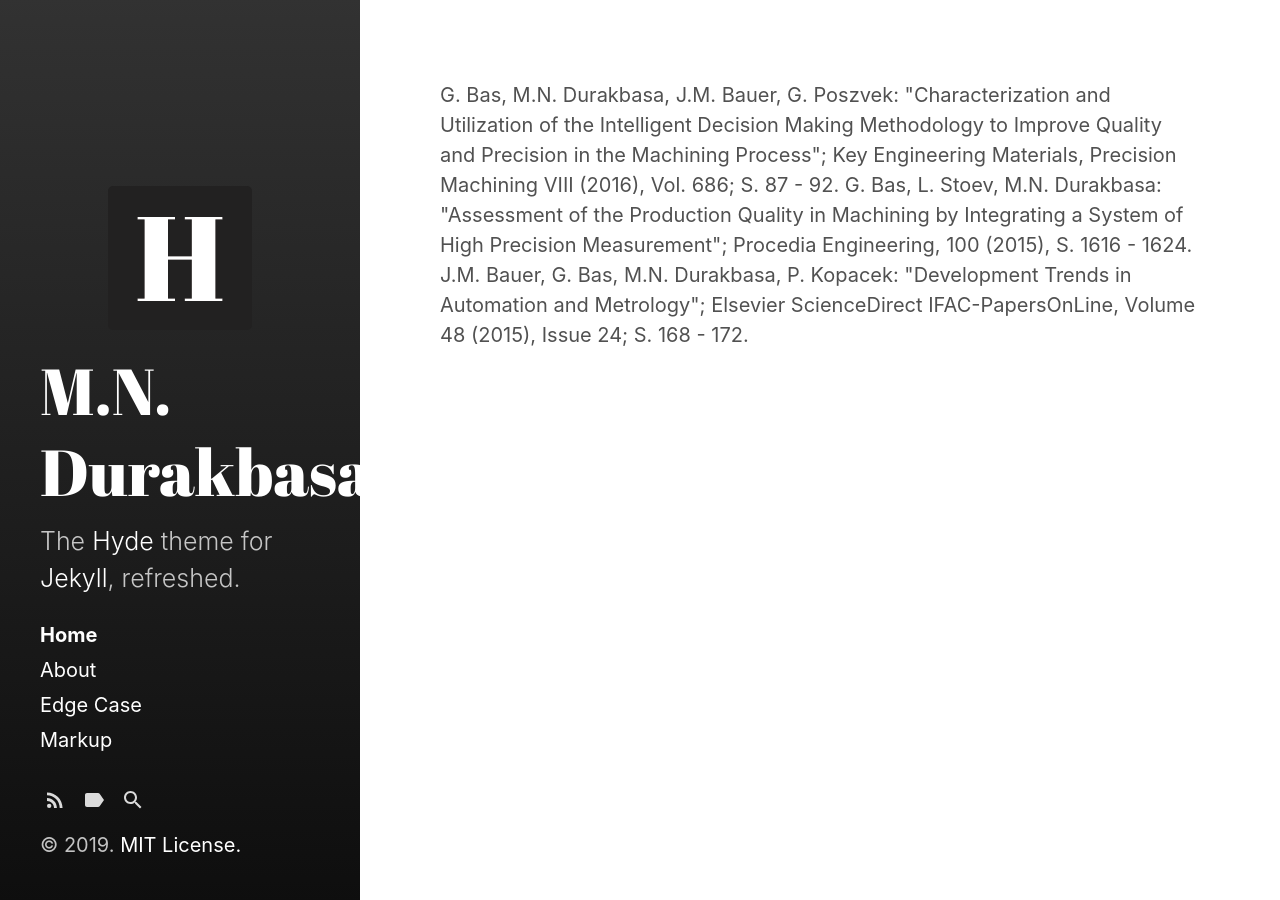
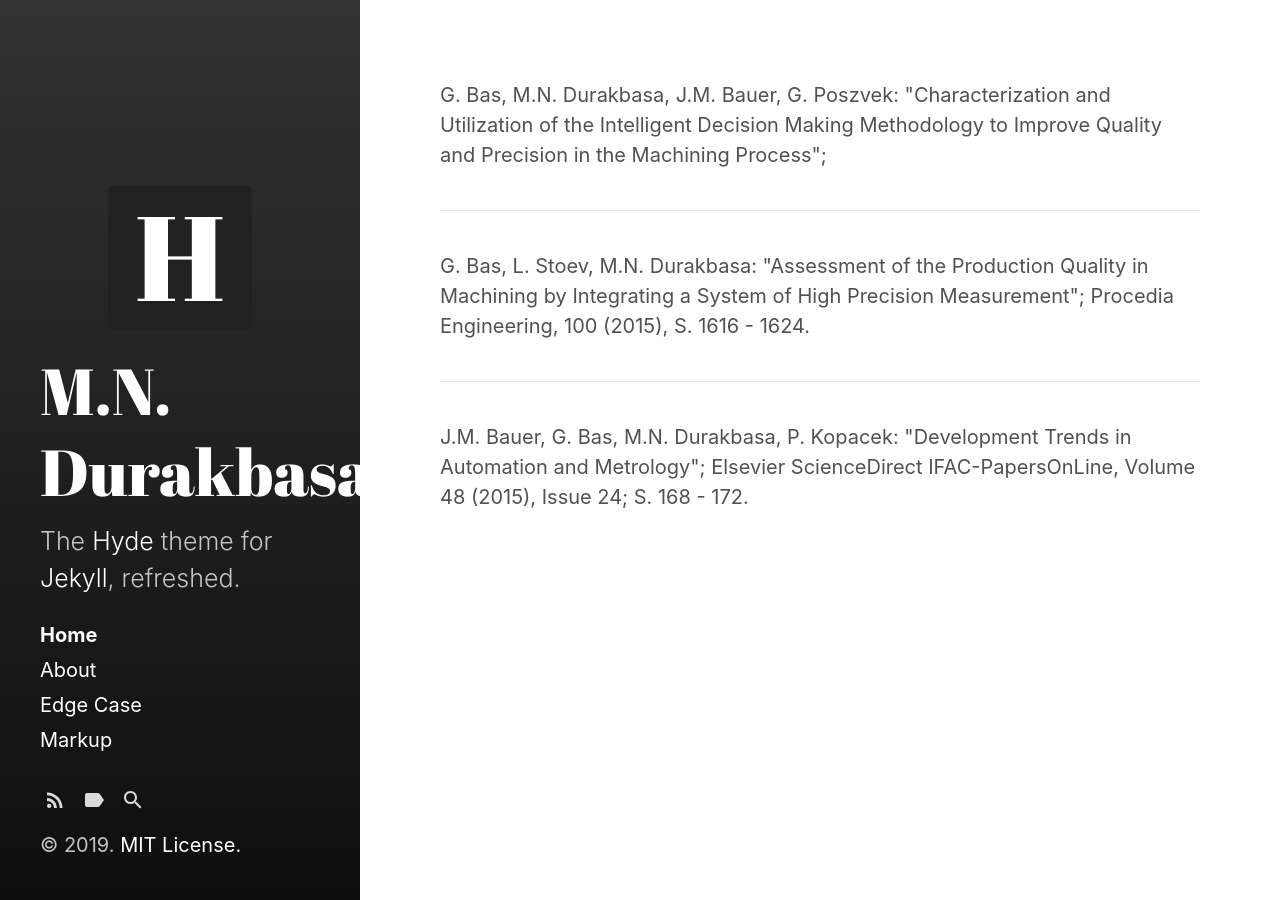
Before and after one commit to Budhaditya1/budhaditya1.github.io, a Jekyll site: the page built from index.html, in a window 1280 px wide. Built offline with Jekyll 4.4.1, drawn with Linux system fonts in a browser that asks for light colours; the list of posts is cut into pages by our own code; comment, search, counter and statistics services are not loaded.

Commit message:
Update index.html

```diff
--- a/_layouts/index.html
+++ b/_layouts/index.html
@@ -5,15 +5,19 @@ layout: default
 <div class="content">
  <span class="__dimensions_badge_embed__" data-doi="10.1001/jama.2016.9797"></span><script async src="https://badge.dimensions.ai/badge.js" charset="utf-8"></script>
  <span class="__dimensions_badge_embed__" data-doi="10.1001/jama.2016.9797" data-style="small_rectangle"></span>
+<article class="post-body">
  G. Bas, M.N. Durakbasa, J.M. Bauer, G. Poszvek:
 "Characterization and Utilization of the Intelligent Decision Making Methodology to Improve Quality and Precision in the Machining Process";
-Key Engineering Materials, Precision Machining VIII (2016), Vol. 686; S. 87 - 92.
+ </article>
+ <article class="post-body">
 G. Bas, L. Stoev, M.N. Durakbasa:
 "Assessment of the Production Quality in Machining by Integrating a System of High Precision Measurement"; Procedia Engineering, 100 (2015), S. 1616 - 1624.
-J.M. Bauer, G. Bas, M.N. Durakbasa, P. Kopacek:
+ </article>
+  <article class="post-body">
+  J.M. Bauer, G. Bas, M.N. Durakbasa, P. Kopacek:
 "Development Trends in Automation and Metrology";
 Elsevier ScienceDirect IFAC-PapersOnLine, Volume 48 (2015), Issue 24; S. 168 - 172.
-
+ </article>
 
 
 </div>
```
